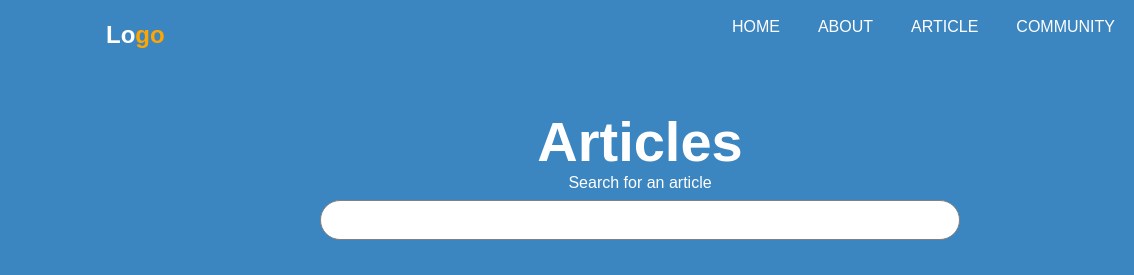
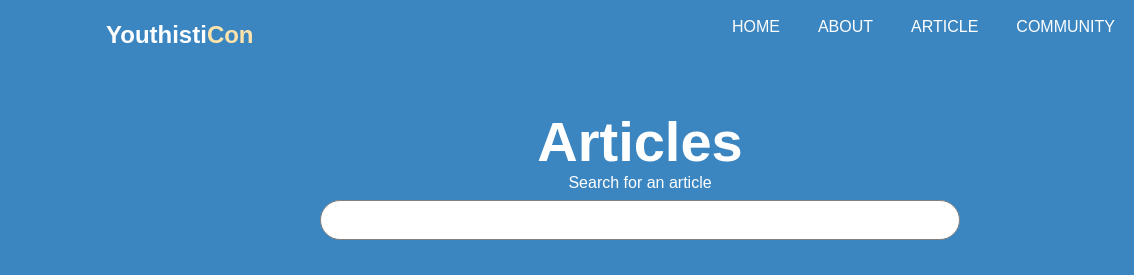
Before and after one commit to Tech4-Impact-BE23/Responsive-BE23, a website: page article/main_page.html in a window 1280 px wide. Shown: the top 275 px of the page, 0-1134 px from the left. Drawn offline with nearby package versions, Linux system fonts and the light colour scheme.

Commit message:
change logo

```diff
--- a/article/main_page.html
+++ b/article/main_page.html
@@ -4,7 +4,7 @@
     <meta charset="UTF-8">
     <meta http-equiv="X-UA-Compatible" content="IE=edge">
     <meta name="viewport" content="width=device-width, initial-scale=1.0">
-    <title>Responsive Web</title>
+    <title>YouthistiCon</title>
     <link rel="stylesheet" href="main_style.css">
     <link href='https://unpkg.com/boxicons@2.1.4/css/boxicons.min.css' rel='stylesheet'>
 
@@ -15,7 +15,7 @@
 <body>
     <header>
     <div class="nav container">
-        <a href="#" class="logo">Lo<span>go</span></a>
+        <a href="#" class="logo">Youthisti<span>Con</span></a>
         <ul>
             <li><a href="#" class="page">Home</a></li>
         <li><a href="#" class="page">About</a></li>
@@ -190,7 +190,7 @@
     <footer>
         <div class="footer_info">
             <div class="footer_width about">
-                <a href="#" class="logo">Lo<span>go</span></a>
+                <a href="#" class="logo">Youthisti<span>Con</span></a>
                 <p>
                 Kami menyadari akan kebutuhan kolaborasi dengan berbagai pihak lain untuk menjadikan jejaring ini sebagai pemacu dan pengungkit ekosistem keberdayaan warga, lebih dari sekedar platform penggalangan sumber daya.
             </p>
--- a/article/main_style.css
+++ b/article/main_style.css
@@ -89,7 +89,7 @@ header.shadow .logo{
     color: var(--bg-color);
 }
 .logo span {
-    color: orange;
+    color: rgb(255, 227, 170);
 }
 .nav ul{
     display: flex;
@@ -234,6 +234,7 @@ footer {
     bottom: 0;
 
 }
+
 .footer_info {
     width: 90%;
     margin: 0 20px ;
```
Also changed, not shown: article/asean logo.png (added).
